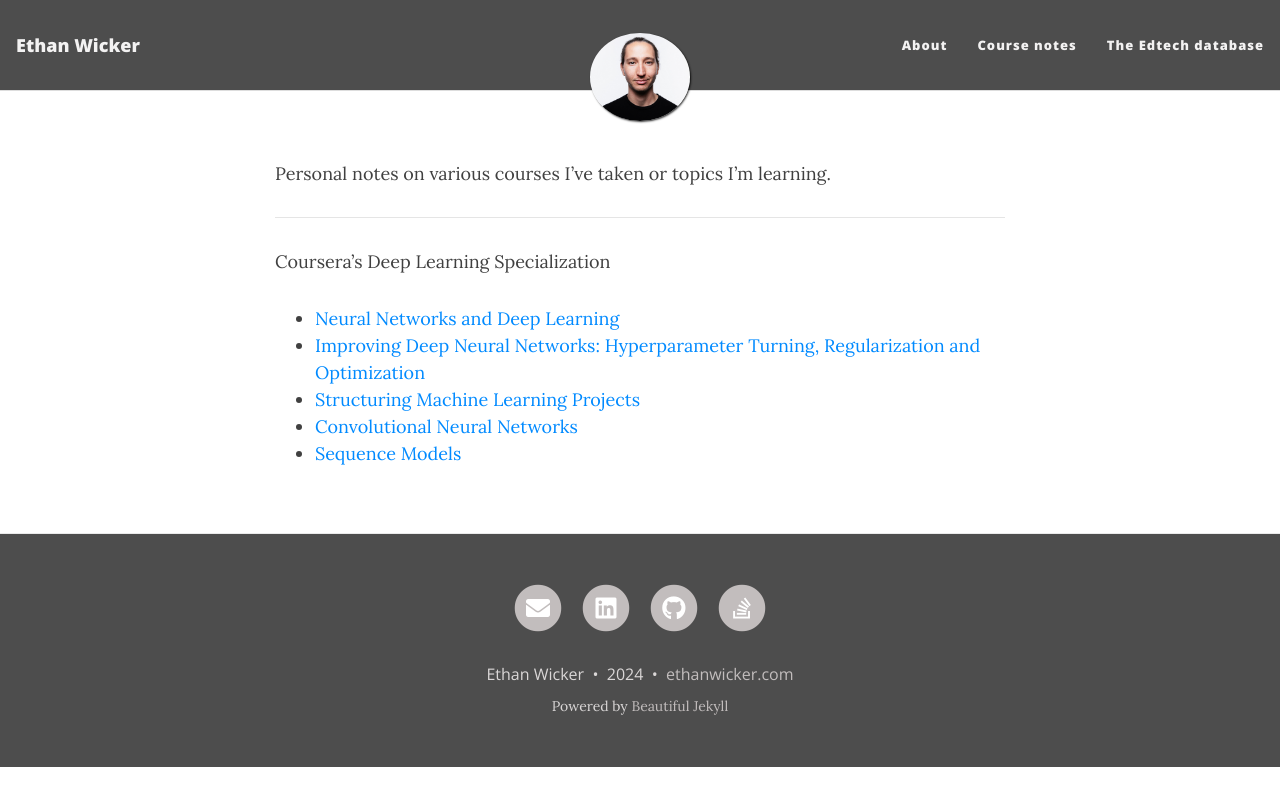
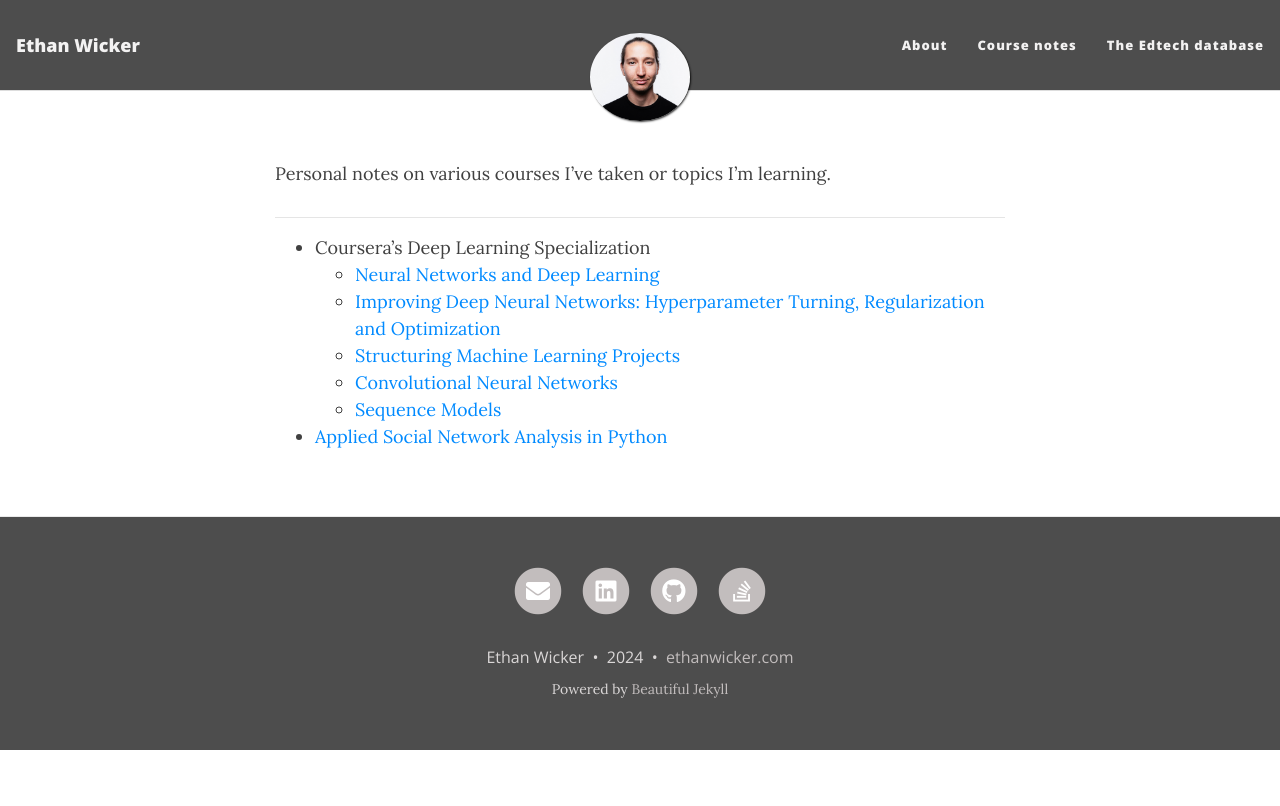
Before and after one commit to ethanwicker/ethanwicker.github.io, a Jekyll site: the page built from subpages/course_notes.md, in a window 1280 px wide. Shown: the top 806 px of the page. Built offline with Jekyll 4.4.1, drawn with Linux system fonts in a browser that asks for light colours; nearby versions of some CDN libraries; our own code applies the rules of GitHub Pages for plain Markdown files.

Commit message:
Add social network analysis course notes

```diff
--- a/subpages/course_notes.md
+++ b/subpages/course_notes.md
@@ -2,9 +2,11 @@ Personal notes on various courses I've taken or topics I'm learning.
 
 ---
 
-Coursera's Deep Learning Specialization
-- [Neural Networks and Deep Learning](https://drive.google.com/drive/folders/1ZrvdpxG4nwUP0vWsN8GllD_-aYm-6duF?usp=drive_link){:target="_blank"}
-- [Improving Deep Neural Networks: Hyperparameter Turning, Regularization and Optimization](https://drive.google.com/drive/folders/1yhJxTV4KN5XvdzKoU6L1ZCx6aJTWwJiM?usp=drive_link){:target="_blank"}
-- [Structuring Machine Learning Projects](https://drive.google.com/drive/folders/1J7mm2SvVZAKWIfKXm7c5cprdd4oSEFXz?usp=drive_link){:target="_blank"}
-- [Convolutional Neural Networks](https://drive.google.com/drive/folders/1cfGz4asiGHEaBrLhpJCdA_RcY-GQjcqm?usp=drive_link){:target="_blank"}
-- [Sequence Models](https://drive.google.com/drive/folders/1VFH6rO87V1WQOzdVPiUVhUMIkVN5snzl?usp=drive_link){:target="_blank"}
+- Coursera's Deep Learning Specialization
+  - [Neural Networks and Deep Learning](https://drive.google.com/drive/folders/1ZrvdpxG4nwUP0vWsN8GllD_-aYm-6duF?usp=drive_link){:target="_blank"}
+  - [Improving Deep Neural Networks: Hyperparameter Turning, Regularization and Optimization](https://drive.google.com/drive/folders/1yhJxTV4KN5XvdzKoU6L1ZCx6aJTWwJiM?usp=drive_link){:target="_blank"}
+  - [Structuring Machine Learning Projects](https://drive.google.com/drive/folders/1J7mm2SvVZAKWIfKXm7c5cprdd4oSEFXz?usp=drive_link){:target="_blank"}
+  - [Convolutional Neural Networks](https://drive.google.com/drive/folders/1cfGz4asiGHEaBrLhpJCdA_RcY-GQjcqm?usp=drive_link){:target="_blank"}
+  - [Sequence Models](https://drive.google.com/drive/folders/1VFH6rO87V1WQOzdVPiUVhUMIkVN5snzl?usp=drive_link){:target="_blank"}
+
+- [Applied Social Network Analysis in Python](https://drive.google.com/drive/folders/1KA_Af2LE31QxU1xZkNbBQ8nHtyrUXJQs?usp=sharing){:target="_blank"}
```
